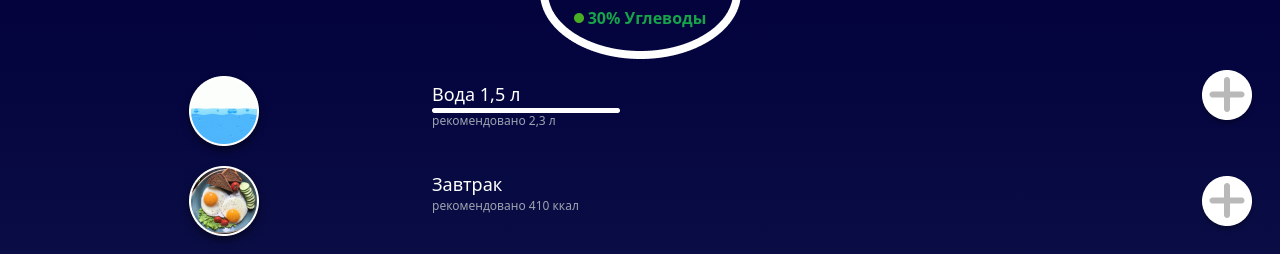
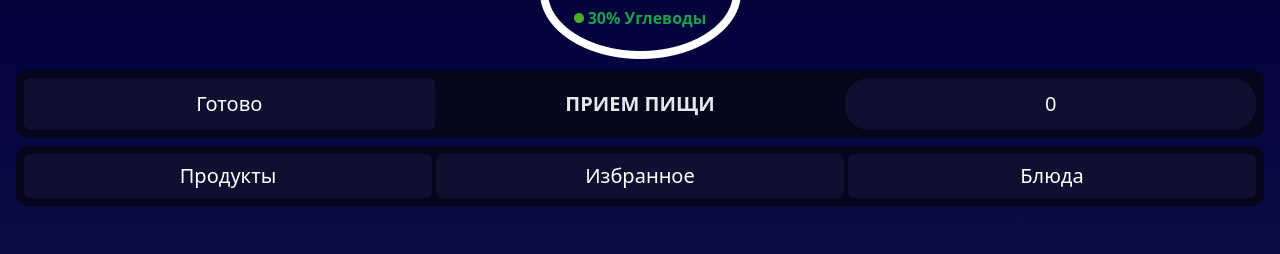
Before and after one commit to Goodwin126/tg-mini-app-mark2, a Vue app: page / in a window 1280 px wide. Shown: the part 138-392 px from the top of the page. Built offline with nearby package versions, Linux system fonts and the light colour scheme.

Commit message:
secondaryt commit

```diff
--- a/src/App.vue
+++ b/src/App.vue
@@ -1,4 +1,5 @@
 <script setup>
+import Eating from './components/Eating.vue'
 import Header from './components/Header.vue'
 </script>
 
@@ -6,7 +7,8 @@ import Header from './components/Header.vue'
   <div class="flex-col m-4">
     <Header />
     <div class="place-content-center mt-10 touch-none select-none">
-      <router-view></router-view>
+      <Eating />
+      <!-- <router-view></router-view> -->
     </div>
   </div>
 </template>
--- /dev/null
+++ b/src/components/Eating.vue
@@ -0,0 +1,33 @@
+<template>
+  <div class="flex flex-col place-content-center gap-2">
+    <div class="grid grid-cols-3 rounded-xl p-2 w-full bg-navy">
+      <div class="flex rounded-md p-1 bg-ready">
+        <p class="text-xl text-white p-1 m-auto">Готово</p>
+      </div>
+      <p class="flex text-xl font-bold text-blue-900 m-auto text-gray-200">ПРИЕМ ПИЩИ</p>
+      <div class="flex rounded-3xl p-3 bg-ready">
+        <p class="text-xl text-white m-auto">0</p>
+      </div>
+    </div>
+    <div class="grid grid-cols-3 rounded-xl p-2 w-full bg-navy gap-1">
+      <div class="flex rounded-md p-1 bg-ready">
+        <p class="text-xl text-white p-1 m-auto">Продукты</p>
+      </div>
+      <div class="flex rounded-md p-1 bg-ready">
+        <p class="text-xl text-white p-1 m-auto">Избранное</p>
+      </div>
+      <div class="flex rounded-md p-1 bg-ready">
+        <p class="text-xl text-white p-1 m-auto">Блюда</p>
+      </div>
+    </div>
+  </div>
+</template>
+
+<style scoped>
+.bg-navy {
+  background-color: rgb(5, 5, 27);
+}
+.bg-ready {
+  background-color: rgb(15, 15, 48);
+}
+</style>
```
